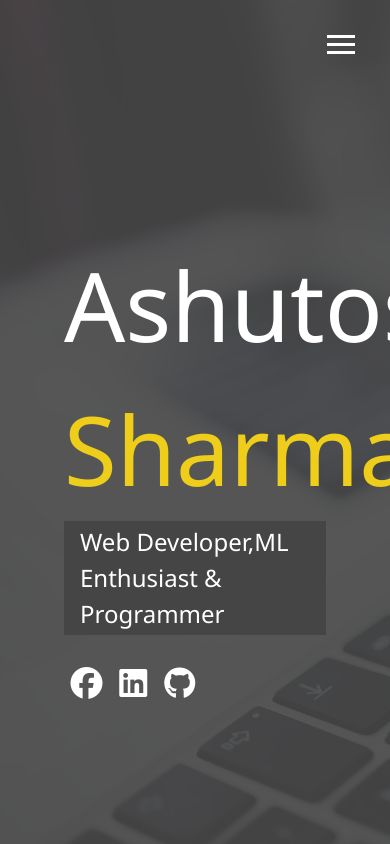
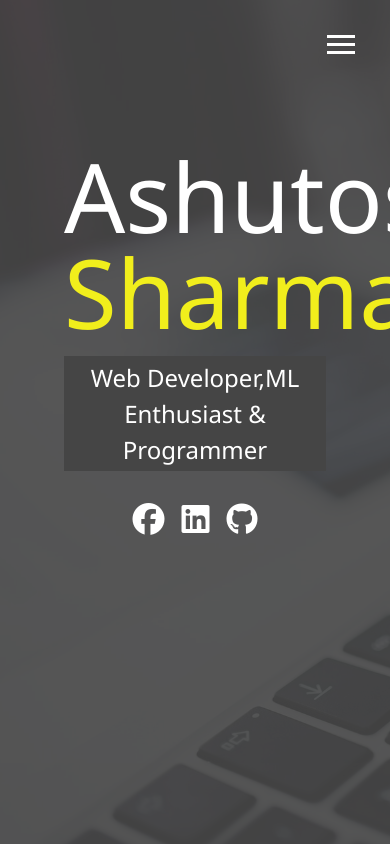
Before and after one commit to ashutosh8110/Portfolio, a website: page dist/index.html in a window 390 px wide. Drawn offline with Linux system fonts and the light colour scheme.

Commit message:
Added about page

```diff
--- a/scss/_config.scss
+++ b/scss/_config.scss
@@ -1,5 +1,5 @@
 $primary-color: #444;
-$secondary-color:#eece1a;
+$secondary-color:#f1ee1c;
 $show-home-image:true;
 $home-image:url(../img/background.jpg);
 $background-opacity:0.9;
@@ -29,3 +29,13 @@ $background-opacity:0.9;
         }
     }
 }
+
+@function set-text-color($color){
+    @if(lightness($color)>40){
+        @return #000;
+    }
+
+    @else{
+        @return #fff;
+    }
+}
--- a/scss/_menu.scss
+++ b/scss/_menu.scss
@@ -11,7 +11,7 @@
         width:28px;
         height:3px;
         margin: 0 0 5px 0;
-        background: white;
+        background:set-text-color($primary-color);
         @include easeOut;
     }
 
@@ -55,7 +55,7 @@
         width:50%;
         height: 100vh;
         overflow: hidden;
-        opacity: 0.95;
+        opacity: 0.9;
     }
 
     &-nav {
@@ -107,7 +107,7 @@
             text-transform: uppercase;
             padding: 0.5rem 0;
             font-weight: 300;
-            color:#fff;
+            color:set-text-color($primary-color);
             text-decoration: none;
             @include easeOut;
 
@@ -124,3 +124,28 @@
         color:yellow;
     }
 }
+
+//Media Query Mixins
+@mixin mediaSm {
+    @media screen and (max-width:500px){
+        @content;
+    }
+}
+
+@mixin mediaMd {
+    @media screen and (max-width:768px){
+        @content;
+    }
+}
+
+@mixin mediaLg {
+    @media screen and (min-width:769px) and (min-width:1170px){
+        @content;
+    }
+}
+
+@mixin mediaXL {
+    @media screen and (min-width:1171px){
+        @content;
+    }
+}
--- /dev/null
+++ b/scss/_mobile.scss
@@ -0,0 +1,56 @@
+@include mediaXL{
+
+}
+
+@include mediaLg{
+
+}
+
+
+@include mediaMd{
+    main{
+        align-items:center;
+        text-align: center;
+        .lg-heading{
+            line-height: 1;
+            margin-bottom: 1rem;
+        }
+    }
+
+    ul.menu-nav,
+    div.menu-branding{
+       float:none;
+       width: 100%;
+       min-height: 0;
+       &.show{
+           transform:translate3d(0,0,0);
+       }
+    }
+
+    .menu-nav{
+        height: 60vh;
+        transform:translate3d(-100%,0,0);
+        font-size: 24px;
+    }
+
+    .menu-branding{
+        height: 40vh;
+        transform:translate3d(100%,0,0);
+    }
+
+    .about-info{
+        grid-template-areas:
+        'bioimage'
+        'bio'
+        'job1'
+        'job2'
+        'job3' ;
+        grid-template-columns: 1fr;
+    }
+}
+
+@include mediaSm{
+    main#home h1{
+        margin-top:10vh;
+    }
+}
--- a/scss/main.scss
+++ b/scss/main.scss
@@ -1,5 +1,6 @@
 @import 'config';
 @import 'menu';
+
 *{
     box-sizing: border-box;
 }
@@ -7,7 +8,7 @@
 body {
     @include background;
     background: $primary-color;
-    color:white;
+    color:set-text-color( $primary-color);
     height:100%;
     margin:0;
     font-family:'Segoe UI', Tahoma, Geneva, Verdana, sans-serif;
@@ -33,7 +34,7 @@ h3{
 }
 
 a{
-    color: #fff;
+    color:set_text_color($primary-color);
     text-decoration: none;
 }
 
@@ -49,7 +50,8 @@ header{
 
 main{
     padding: 4rem;
-    height:100%;
+    //height:100%;
+    min-height: calc(100vh - 60px);
 
     .icons{
         margin-top: 1rem;
@@ -69,3 +71,57 @@ main{
         }
     }
 }
+
+.about-info{
+    display:grid;
+    grid-gap:30px;
+    grid-template-areas:
+    'bioimage bio bio'
+    'job1 job2 job3';
+    grid-template-columns: repeat(3,1fr);
+
+    .bio-image
+    {
+        grid-area:bioimage;
+        margin:auto;
+        border-radius: 50%;
+        border:$secondary-color 3px solid;
+    }
+
+    .bio{
+        grid-area:bio;
+        font-size:1.5rem;
+    }
+
+    .job-1
+    {
+        grid-area:job1;
+    }
+
+    .job-2
+    {
+        grid-area:job2;
+    }
+
+    .job-3
+    {
+        grid-area:job3;
+    }
+
+    .job{
+        background:lighten($primary-color,5);
+        padding:0.5rem;
+        border-bottom:$secondary-color 2px solid;
+    }
+}
+
+#main-footer
+{
+    text-align:center;
+    padding:1rem;
+    background:darken($primary-color,10);
+    color:set-text-color($primary-color);
+    height:60px;
+}
+
+@import 'mobile';
```
Also changed, not shown: dist/about.html (added), dist/css/main.css, dist/index.html.
